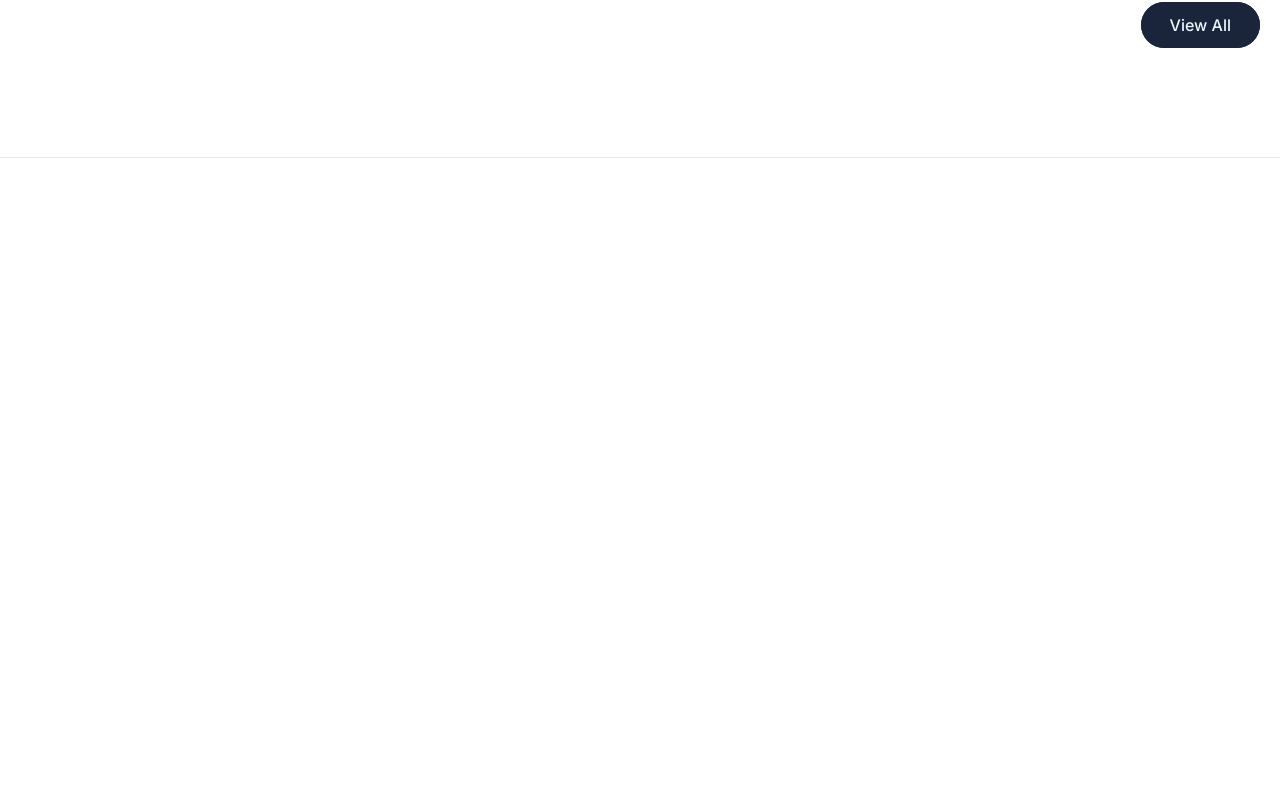
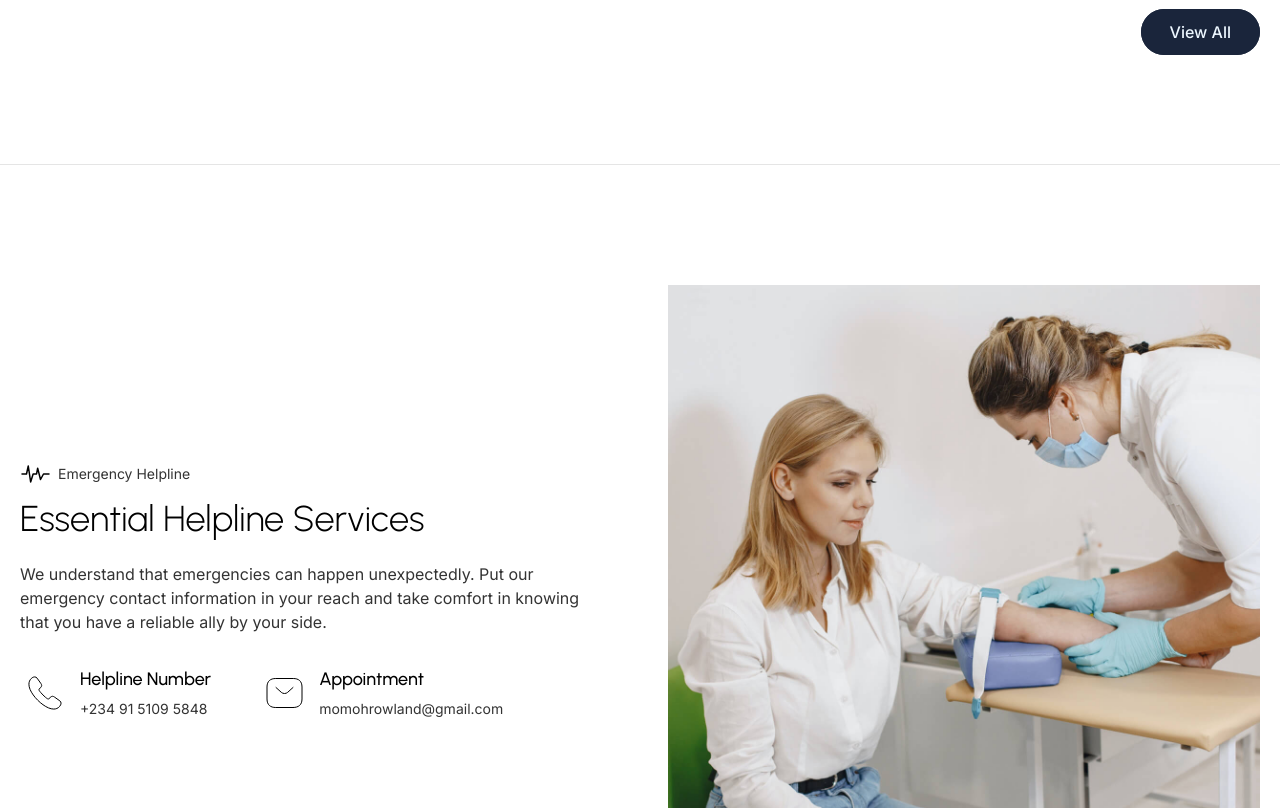
Before and after one commit to rowleks/wellcare, a Next.js app: page / in a window 1280 px wide. Shown: the part 1992-2800 px from the top of the page. Before the commit the page ends 2270 px from the top, so only its background shows below. Built offline with nearby package versions, Linux system fonts and the light colour scheme.

Commit message:
helpline services done

```diff
--- a/src/app/components/about/About.tsx
+++ b/src/app/components/about/About.tsx
@@ -39,7 +39,7 @@ export default function About() {
               className="rounded-sm object-cover max-h-[432px]"
             />
           </div>
-          <div className="flex flex-col gap-3 lg:gap-5 flex-1">
+          <div className="flex flex-col gap-4 lg:gap-5 flex-1">
             <h2 className="font-light">Our Wellness Platform</h2>
             <p className="text-dark-200">
               We&#39;re a passionate team dedicated to guiding you towards a
--- /dev/null
+++ b/src/app/components/contact/ContactInfo.tsx
@@ -0,0 +1,48 @@
+import Image from "next/image";
+import Link from "next/link";
+
+interface ContactInfoProps {
+  contactsInfo: {
+    label: string;
+    phone?: string;
+    email?: string;
+    icon: string;
+    width?: number;
+  };
+}
+
+export default function ContactInfo({ contactsInfo }: ContactInfoProps) {
+  return (
+    <div className="flex items-center gap-2.5">
+      <Image
+        src={contactsInfo.icon}
+        alt="phone logo"
+        width={contactsInfo.width || 50}
+        height={50}
+        className="align-middle max-xs:w-10 max-xs:h-10"
+      />
+      <div className="flex flex-col gap-1.5">
+        <h5 className="font-medium capitalize max-xs:text-base">
+          {contactsInfo.label}
+        </h5>
+
+        {contactsInfo.phone && (
+          <Link
+            href={`tel:${contactsInfo.phone}`}
+            className="text-dark-200 text-sm"
+          >
+            {contactsInfo.phone}
+          </Link>
+        )}
+        {contactsInfo.email && (
+          <Link
+            href={`mailto:${contactsInfo.email}`}
+            className="text-dark-200 text-sm"
+          >
+            {contactsInfo.email}
+          </Link>
+        )}
+      </div>
+    </div>
+  );
+}
--- a/src/app/components/headings/Heading.tsx
+++ b/src/app/components/headings/Heading.tsx
@@ -1,11 +1,13 @@
 import Image from "next/image";
 
 interface HeaderProps {
-  title: string;
-  subtitle: string;
+  contents: {
+    title: string;
+    subtitle: string;
+  };
 }
 
-export default function Heading({ title, subtitle }: HeaderProps) {
+export default function Heading({ contents }: HeaderProps) {
   return (
     <>
       <div className="flex gap-2 items-center">
@@ -15,9 +17,11 @@ export default function Heading({ title, subtitle }: HeaderProps) {
           width={30}
           height={24}
         />
-        <span className="text-sm text-dark-200">{subtitle}</span>
+        <span className="text-sm text-dark-200 capitalize">
+          {contents.subtitle}
+        </span>
       </div>
-      <h2 className="font-light mt-2">{title}</h2>
+      <h2 className="font-light mt-2 capitalize">{contents.title}</h2>
     </>
   );
 }
--- a/src/app/components/navbar/Navbar.tsx
+++ b/src/app/components/navbar/Navbar.tsx
@@ -5,10 +5,18 @@ import Image from "next/image";
 import Link from "next/link";
 import NavLinks from "./NavLinks";
 import ButtonPri from "../buttons/ButtonPrimary";
+import ContactInfo from "../contact/ContactInfo";
 
 export default function Navbar() {
   const [isMobileMenuOpen, setIsMobileMenuOpen] = useState(false);
   const mobileMenuRef = useRef<HTMLDivElement>(null);
+
+  const contactInfoContents = {
+    label: "emergency call",
+    phone: "+234 80 3820 9794",
+    icon: "/ic-phone.svg",
+    width: 35,
+  };
 
   // Close the menu when clicking outside
   useEffect(() => {
@@ -47,21 +55,7 @@ export default function Navbar() {
 
         {/* Desktop Buttons */}
         <div className="hidden lg:flex items-center gap-8 ml-auto">
-          <div className="flex items-center gap-2.5">
-            <Image
-              src="/ic-phone.svg"
-              alt="phone logo"
-              width={35}
-              height={50}
-              className="align-middle"
-            />
-            <div className="flex flex-col gap-1.5">
-              <p className="font-medium">Emergency Call</p>
-              <Link href="tel:+2348038209794" className="text-dark-200">
-                +234 80 3820 9794
-              </Link>
-            </div>
-          </div>
+          <ContactInfo contactsInfo={contactInfoContents} />
           <ButtonPri content="book appointment" />
         </div>
 
--- /dev/null
+++ b/src/app/components/services/HelpServices.tsx
@@ -0,0 +1,55 @@
+import Image from "next/image";
+import ContactInfo from "../contact/ContactInfo";
+import Heading from "../headings/Heading";
+
+export default function HelpServices() {
+  const headingContents = {
+    title: "essential helpline services",
+    subtitle: "emergency helpline",
+  };
+
+  const contactInfoContents1 = {
+    label: "helpline number",
+    phone: "+234 91 5109 5848",
+    icon: "/ic-phone.svg",
+  };
+
+  const contactInfoContents2 = {
+    label: "appointment",
+    email: "momohrowland@gmail.com",
+    icon: "/ic-mail.svg",
+  };
+  return (
+    <section>
+      <div className="wrapper">
+        <div className="flex flex-col lg:flex-row items-center gap-10 lg:gap-14">
+          <div className="flex flex-col gap-4 flex-1">
+            <div>
+              <Heading contents={headingContents} />
+            </div>
+            <p className="text-dark-200">
+              We understand that emergencies can happen unexpectedly. Put our
+              emergency contact information in your reach and take comfort in
+              knowing that you have a reliable ally by your side.
+            </p>
+
+            <div className="flex flex-col md:flex-row lg:items-center gap-6 xl:gap-12 mt-4">
+              <ContactInfo contactsInfo={contactInfoContents1} />
+              <ContactInfo contactsInfo={contactInfoContents2} />
+            </div>
+          </div>
+
+          <div className="flex-1">
+            <Image
+              src="/helpline.jpg"
+              alt="nurse checking a patient"
+              width={1240}
+              height={1280}
+              className="object-cover"
+            />
+          </div>
+        </div>
+      </div>
+    </section>
+  );
+}
--- a/src/app/components/services/ServicesMini.tsx
+++ b/src/app/components/services/MedServicesMini.tsx
@@ -8,7 +8,7 @@ interface ServiceType {
   description: string;
 }
 
-export default function ServicesMini() {
+export default function MedServicesMini() {
   const services: ServiceType[] = [
     {
       icon: "/bone.svg",
@@ -36,14 +36,16 @@ export default function ServicesMini() {
     },
   ];
 
-  const title = "Our Medical Services";
-  const subtitle = "What We Do";
+  const headingContents = {
+    title: "our medical services",
+    subtitle: "what we do",
+  };
   return (
     <section className="py-10 md:py-20 lg:py-30 border-y-1 border-line-100">
       <div className="wrapper">
         <div className="flex flex-col gap-7 lg:gap-12">
           <div>
-            <Heading title={title} subtitle={subtitle} />
+            <Heading contents={headingContents} />
           </div>
 
           <div className="grid grid-cols-1 md:grid-cols-2 lg:grid-cols-4 gap-x-2 gap-y-10 md:max-lg:gap-7 lg:gap-x-10">
--- a/src/app/globals.css
+++ b/src/app/globals.css
@@ -27,7 +27,7 @@
     @apply text-4xl lg:text-5xl;
   }
   h2 {
-    @apply text-3xl lg:text-4xl;
+    @apply text-3xl md:text-4xl;
   }
   h3 {
     @apply text-3xl;
--- a/src/app/page.tsx
+++ b/src/app/page.tsx
@@ -1,6 +1,7 @@
 import About from "./components/about/About";
 import Hero from "./components/hero/Hero";
-import ServicesMini from "./components/services/ServicesMini";
+import HelpServices from "./components/services/HelpServices";
+import MedServicesMini from "./components/services/MedServicesMini";
 
 export default function Home() {
   return (
@@ -8,7 +9,8 @@ export default function Home() {
       <main>
         <Hero />
         <About />
-        <ServicesMini />
+        <MedServicesMini />
+        <HelpServices />
       </main>
     </div>
   );
```
